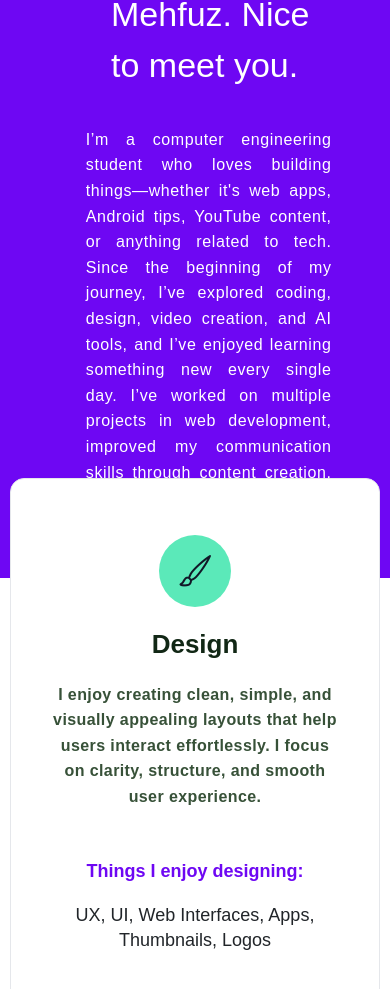
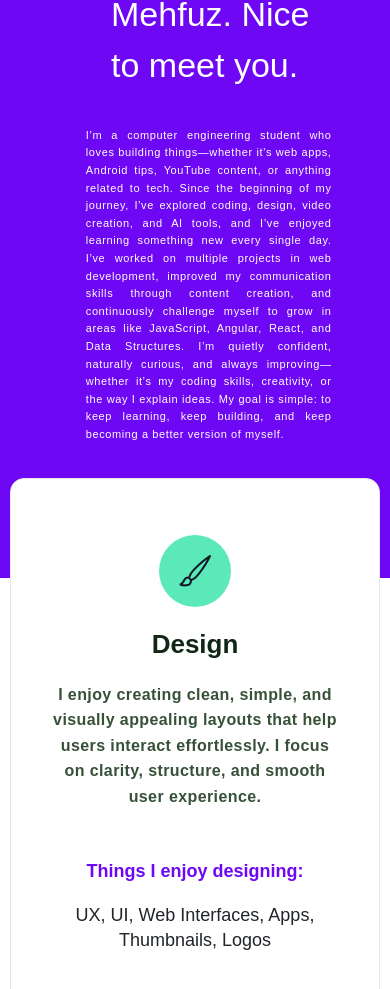
Before and after one commit to MEHFUZ-dev/portfolio-website, an Angular app: page / in a window 390 px wide. Shown: the part 817-1806 px from the top of the page. Built offline with nearby package versions, Linux system fonts and the light colour scheme.

Commit message:
last-responsive

```diff
--- a/src/app/experience/experience.component.css
+++ b/src/app/experience/experience.component.css
@@ -59,6 +59,18 @@
     margin-left: 10%;
 
 }
+
+@media (min-width: 600px) and (max-width: 700px) {
+  .second-para {
+    font-size: 13px;
+  }
+}
+@media (min-width: 300px) and (max-width: 599px) {
+  .second-para {
+    font-size: 11px;
+  }
+}
+
 
 .third {
     width: 95%;
```
